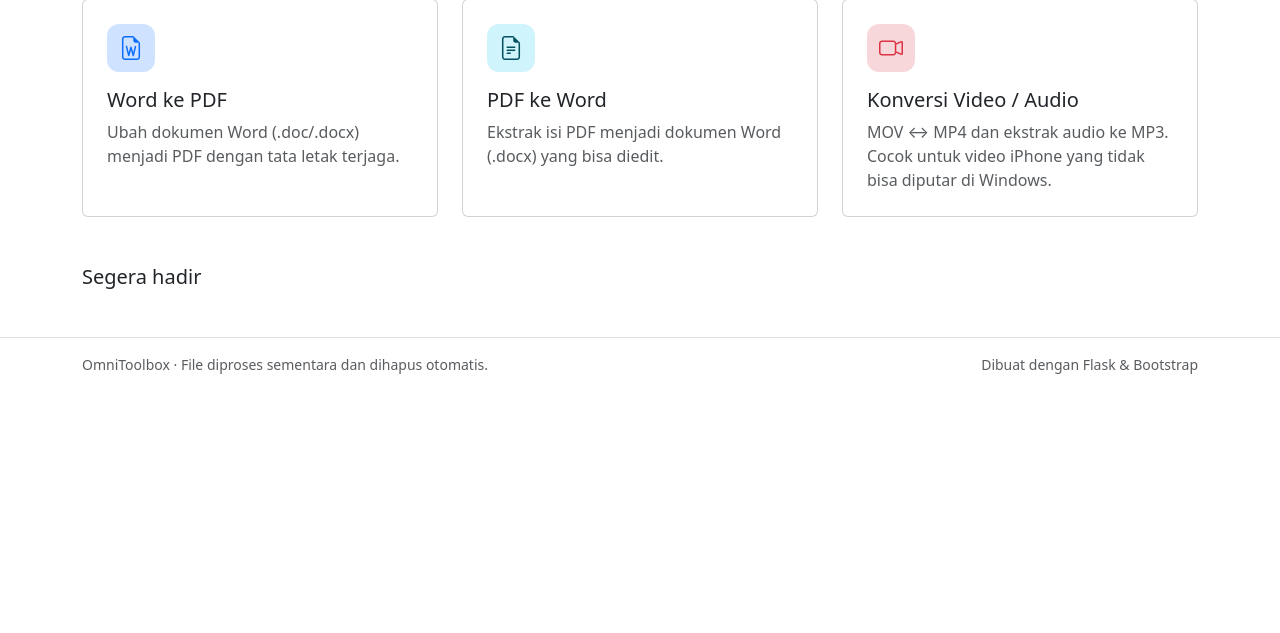
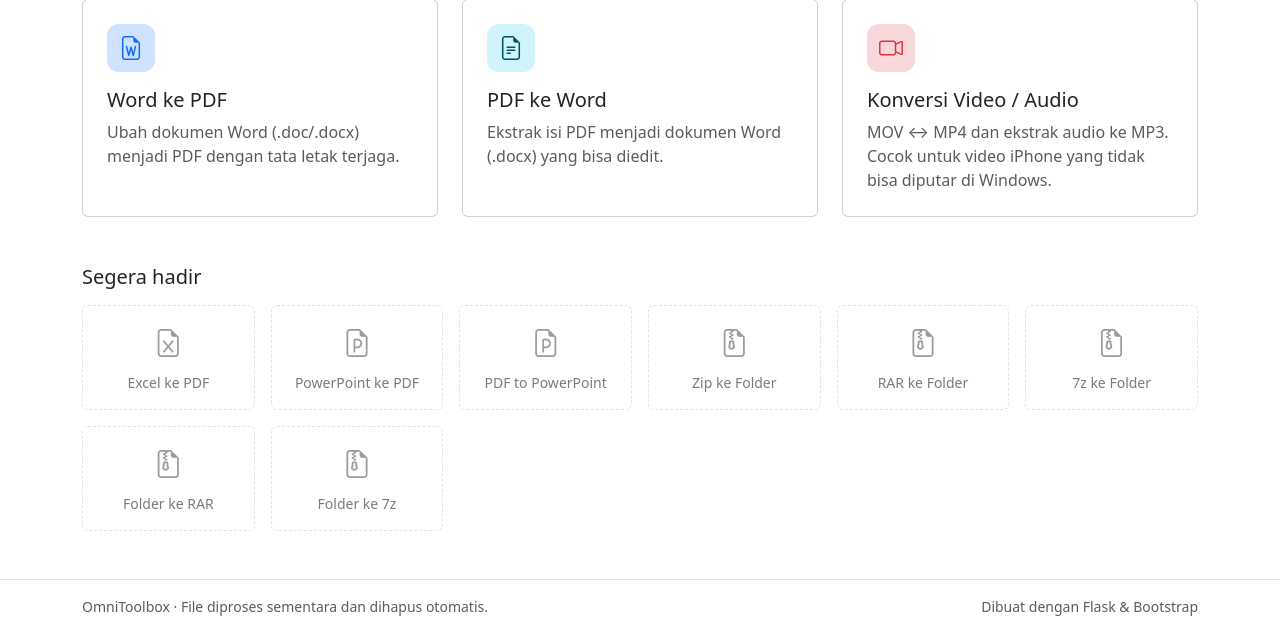
Before and after one commit to GhandiZero0X/OmniToolbox, a Flask app: page / in a window 1280 px wide. Shown: the part 1094-1727 px from the top of the page. Before the commit the page ends 1468 px from the top, so only its background shows below. Run offline with Flask 3, Linux system fonts and the light colour scheme.

Commit message:
[+] Update upscale limits and planned tools
Set the Real-ESRGAN tools path and raise image size and timeout defaults. Mark the MOV converter complete and list additional document and archive conversions as coming soon.

```diff
--- a/app/templates/index.html
+++ b/app/templates/index.html
@@ -131,6 +131,14 @@
   <h2 class="h5 mb-3">Segera hadir</h2>
   <div class="row g-3">
     {% for icon, title in [
+      ("bi bi-file-earmark-excel", "Excel ke PDF"),
+      ("bi bi-file-earmark-ppt", "PowerPoint ke PDF"),
+      ("bi bi-file-earmark-ppt", "PDF to PowerPoint"),
+      ("bi bi-file-earmark-zip", "Zip ke Folder"),
+      ("bi bi-file-earmark-zip", "RAR ke Folder"),
+      ("bi bi-file-earmark-zip", "7z ke Folder"),
+      ("bi bi-file-earmark-zip", "Folder ke RAR"),
+      ("bi bi-file-earmark-zip", "Folder ke 7z"),
     ] %}
     <div class="col-6 col-md-4 col-lg-2">
       <div class="card h-100 coming-soon text-center">
```
Also changed, not shown: README.md, 1 other file.
